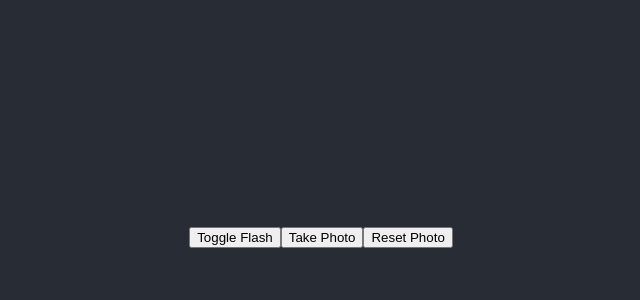
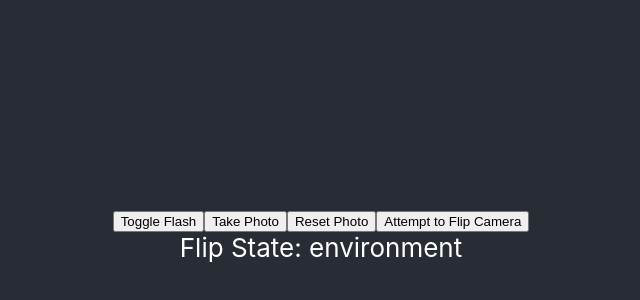
Before and after one commit to propel-joshm/webcam_poc_src, a React (Create React App) app: page / in a window 1280 px wide. Shown: the part 408-708 px from the top of the page, without its empty margins (319-959 px from the left). Built offline with nearby package versions, Linux system fonts and the light colour scheme.

Commit message:
Changed to isolate the environment camera rather than pass in deviceId

```diff
--- a/src/App.tsx
+++ b/src/App.tsx
@@ -13,6 +13,9 @@ function App() {
       <header className="App-header">
         <WebcamVideo height={height} width={width}></WebcamVideo>
         {/* <video id="webcamVideo" height={constraints.height} width={constraints.width} autoPlay muted playsInline ></video> */}
+        <div id="outputText"></div>
+        <div id="outputConstraintError"></div>
+        <div id="outputFlipState"></div>
       </header>
     </div>
   );
--- a/src/webcam.tsx
+++ b/src/webcam.tsx
@@ -7,9 +7,15 @@ function WebcamVideo(props: any) {
     const [torchState, setTorchState] = useState(false);
     const [cameraEnabled, setCameraEnabled] = useState(false);
     const [photoTaken, setPhotoTaken] = useState(false);
+    const [cameraFlipState, setCameraFlipState] = useState("environment");
 
     const webcamVideo = document.getElementById("webcamVideo") as HTMLVideoElement;
     const webcamPicture = document.getElementById("webcamPicture") as HTMLCanvasElement;
+
+    const outputText = document.getElementById("outputText");
+    const outputConstraintError = document.getElementById("outputConstraintError");
+    const outputFlipState = document.getElementById("outputFlipState");
+    if (outputFlipState) outputFlipState.textContent = `Flip State: ${cameraFlipState}`;
 
     const toggleTorchState = () => setTorchState(!torchState);
     const resetPicture = () => setPhotoTaken(false);
@@ -22,14 +28,26 @@ function WebcamVideo(props: any) {
         let canvasContext = webcamPicture.getContext('2d');
         if (canvasContext != null) canvasContext.drawImage(webcamVideo, 0, 0, props.width, props.height)
     };
+
     const constraints = {
         height: props.height,
         width: props.width,
         video: {
-            facingMode: ['user', 'environment'],
-            deviceId: '' as ConstrainDOMString
+            facingMode: { exact: cameraFlipState },
+            //deviceId: '' as ConstrainDOMString
         } as MediaTrackConstraints
     };
+
+    function flipper() {
+
+        if (cameraFlipState === "environment" ) {
+            setCameraFlipState("user");
+        } else {
+            setCameraFlipState("environment");
+        }
+
+        if (outputFlipState) outputFlipState.textContent = `Flip State: ${cameraFlipState}`;
+    }
 
     useEffect(() => {
 
@@ -39,7 +57,10 @@ function WebcamVideo(props: any) {
         navigator.mediaDevices.enumerateDevices().then((devices) => {
             const cameras = devices.filter((device) => device.kind === "videoinput");
             const camera = cameras[cameras.length - 1];
-            constraints.video.deviceId = camera.deviceId;
+
+            if (outputText) outputText.textContent = `Device Id: ${camera.deviceId}`
+            console.log(camera);
+            //constraints.video.deviceId = camera.deviceId;
 
             navigator.mediaDevices.getUserMedia(constraints)
               .then((stream) => {
@@ -51,12 +72,13 @@ function WebcamVideo(props: any) {
                         torch: torchState,
                       } as MediaTrackConstraintsOES,
                     ],
-                  }).catch((err) => {
-                    console.log(err);
+                  }).catch((err:OverconstrainedError) => {
+                    console.error(err);
                   });
             })
             .catch((err) => {
                 console.log(err);
+                if(outputConstraintError) outputConstraintError.textContent = `Constraint Error: ${err.constraint}`;
             });
         });
     }, [webcamVideo, torchState, photoTaken])
@@ -69,6 +91,8 @@ function WebcamVideo(props: any) {
             <button type="button" id="toggleTorch" onClick={toggleTorchState}>Toggle Flash</button>
             <button type="button" onClick={takePicture}>Take Photo</button>
             <button type="button" onClick={resetPicture}>Reset Photo</button>
+            <button type="button" onClick={flipper}>Attempt to Flip Camera</button>
+
             <div></div>
         </div>
     )
```
